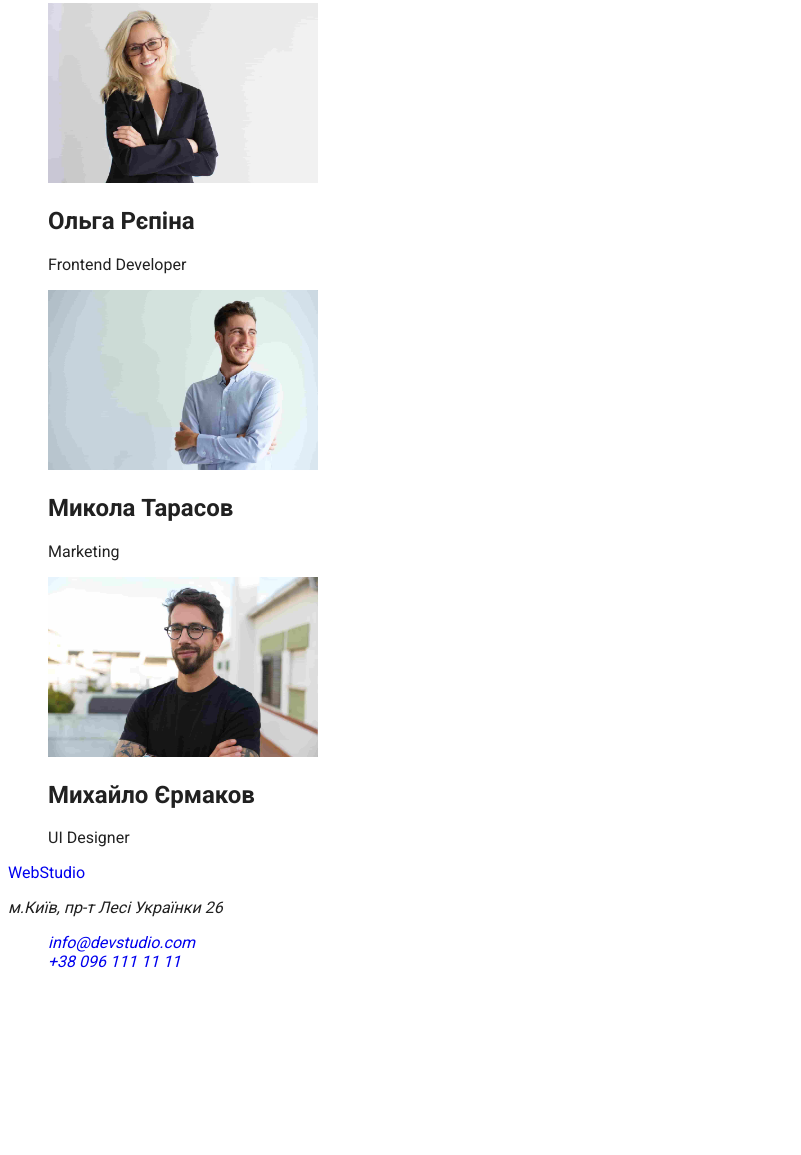
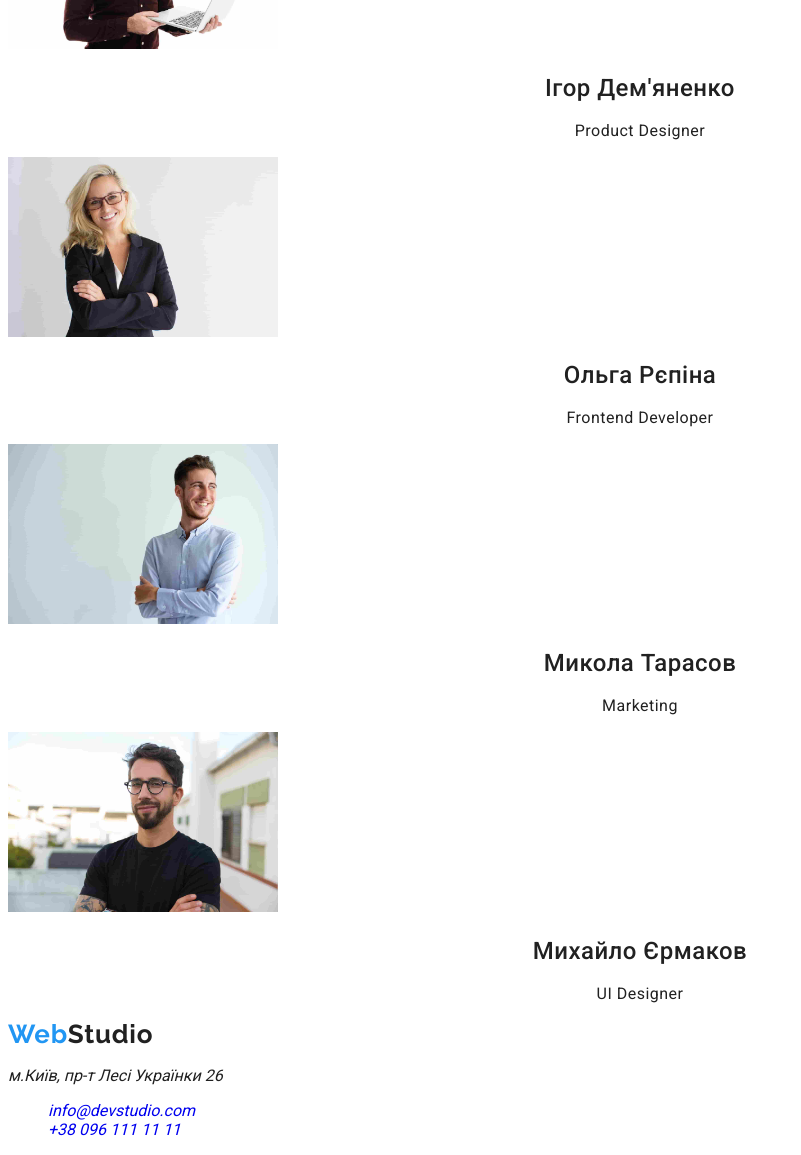
Before and after one commit to NeNeTiK/goit-markup-hw-02, a plain HTML site: page index.html in a window 1280 px wide. Shown: the part 1332-2487 px from the top of the page, without its empty margins (0-801 px from the left). Before the commit the page ends 2319 px from the top, so only its background shows below. Drawn offline with Linux system fonts and the light colour scheme.

Commit message:
feat: style our-team section

```diff
--- a/css/styles.css
+++ b/css/styles.css
@@ -23,7 +23,7 @@ ul {
     list-style-type: none;
 }
 
-.title {
+.logo {
     font-family: var(--raleway);
     font-size: 26px;
     line-height: 1.1738;
@@ -90,10 +90,31 @@ header ul a:focus {
     color: var(--dark-gray);
 }
 
-.what-we-do h2 {
+.title {
     font-weight: 700;
     font-size: 36px;
     line-height: 1.1719;
     letter-spacing: 1.08px;
     text-align: center;
 }
+
+.wwd-img img {
+    width: 340px;
+    height: 294px;
+}
+
+.our-team div {
+    font-size: 16px;
+    line-height: 1.1718;
+    letter-spacing: 0.48px;
+}
+
+.our-team h2 {
+    font-weight: 500;
+    text-align: center;
+}
+
+.our-team p {
+    font-weight: 400;
+    text-align: center;
+}
--- a/index.html
+++ b/index.html
@@ -9,7 +9,7 @@
   <body>
     <header>
       <nav>
-        <a href="/" class="title"
+        <a href="/" class="logo"
           ><span style="color: #2196f3">Web</span>Studio</a
         >
 
@@ -65,43 +65,44 @@
       </section>
 
       <section class="what-we-do">
-        <h2>Чим ми займаємось</h2>
-        <div>
+        <h2 class="title">Чим ми займаємось</h2>
+        <div class="wwd-img">
           <img src="./images/programming.jpg" alt="programming" width="340" />
           <img src="./images/scrolling.jpg" alt="scrolling" width="340" />
           <img src="./images/colors.jpg" alt="colors" width="340" />
         </div>
       </section>
 
-      <section>
-        <ul>
-          <li>
+      <section class="our-team">
+        <h2 class="title">Наша команда</h2>
+        <div>
           <img src="./images/igor.jpg" alt="igor" width="270" />
           <h2>Ігор Дем'яненко</h2>
           <p lang="en">Product Designer</p>
-          </li>
-          <li>
+        </div>
+        <div>
           <img src="./images/olha.jpg" alt="olha" width="270" />
           <h2>Ольга Рєпіна</h2>
           <p lang="en">Frontend Developer</p>
-          </li>
-          <li>
+        </div>
+        <div>
           <img src="./images/mikola.jpg" alt="mikola" width="270" />
           <h2>Микола Тарасов</h2>
           <p lang="en">Marketing</p>
-          </li>
-          <li>
+        </div>
+        <div>
           <img src="./images/mikhaylo.jpg" alt="mikhaylo" width="270" />
           <h2>Михайло Єрмаков</h2>
           <p lang="en">UI Designer</p>
-          </li>
-        </ul>
+        </div>
       </section>
     </main>
 
     <footer>
       <section>
-        <a href="/">WebStudio</a>
+        <a href="/" class="logo"
+          ><span style="color: #2196f3">Web</span>Studio</a
+        >
 
         <address>
           <p>м.Київ, пр-т Лесі Українки 26</p>
```
Also changed, not shown: portfolio.html (+22 -8 lines). Lines whose indentation alone changed are shown as unchanged.
